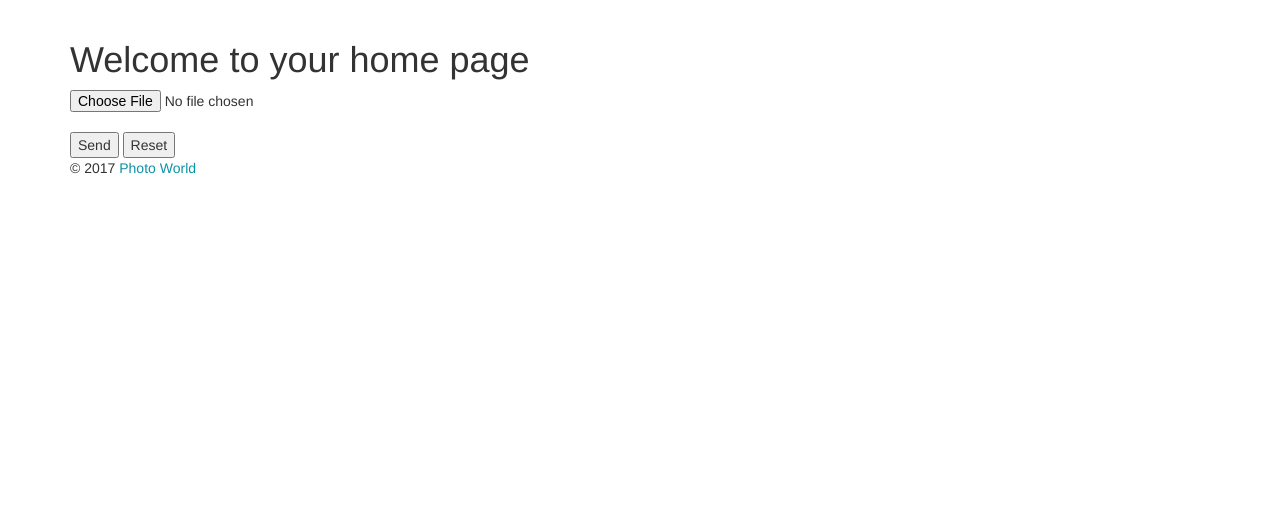
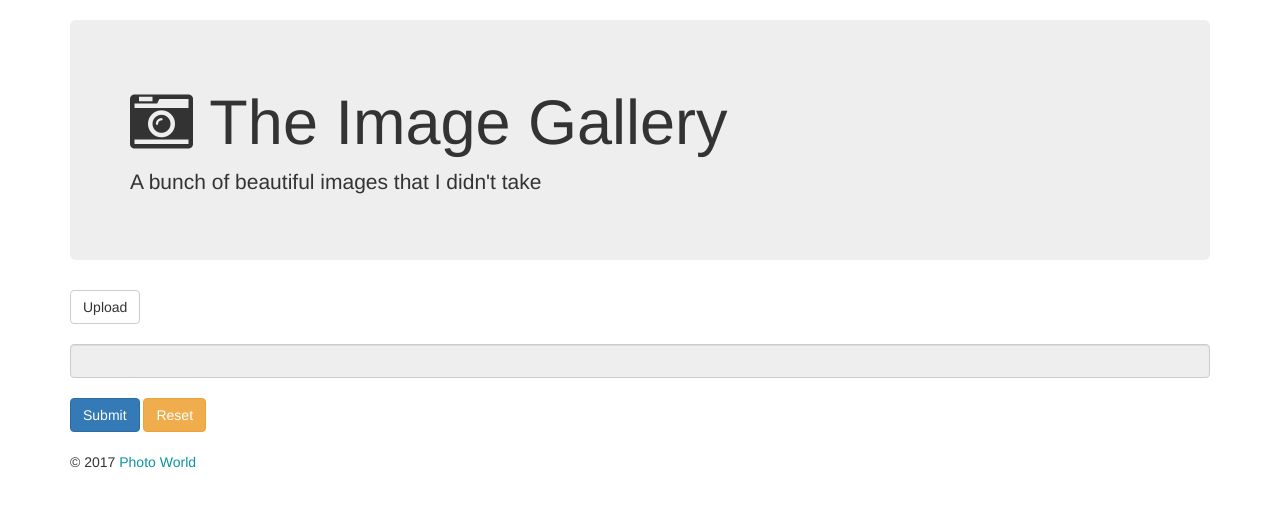
Before and after one commit to ytaminE/shiny-eureka, a Flask app: page / in a window 1280 px wide. Shown: the part 52-559 px from the top of the page. Run offline with Flask 2, Linux system fonts and the light colour scheme; the visitor is signed in with stand-in values (Sample User, id 1); some libraries are stand-ins or nearby versions.

Commit message:
Adding thumbnails in the home page for different users

```diff
--- a/app/__init__.py
+++ b/app/__init__.py
@@ -15,7 +15,7 @@ app.config.from_pyfile('development.py')
 # Variables defined here will override those in the default configuration
 app.config.from_envvar('APP_CONFIG_FILE')
 
-app.config['UPLOAD_FOLDER'] = 'app/uploads'
+app.config['UPLOAD_FOLDER'] = 'app/static/img/upload'
 
 db = SQLAlchemy(app)
 
--- /dev/null
+++ b/app/static/js/upload.js
@@ -0,0 +1,13 @@
+$(document).on('change', '#upload-button :file', function() {
+    var input = $(this),
+        numFiles = input.get(0).files ? input.get(0).files.length : 1,
+        label = input.val().replace(/\\/g, '/').replace(/.*\//, '');
+    input.trigger('fileselect', [numFiles, label]);
+});
+
+$(document).ready( function() {
+    $('#upload-button :file').on('fileselect', function(event, numFiles, label) {
+        var input = $(this).parents('#input-group').find(':text');
+        input.val('Files selected: ' + label);
+    });
+});
--- a/app/templates/base_logined.html
+++ b/app/templates/base_logined.html
@@ -4,6 +4,13 @@
 	{% block head %}
     <link rel="stylesheet" type="text/css" href="../static/css/lib/bootstrap.min.css">
     <link rel="stylesheet" type="text/css" href="../static/css/base.css">
+    <link rel="stylesheet" type="text/css" href="https://maxcdn.bootstrapcdn.com/font-awesome/4.7.0/css/font-awesome.min.css">
+    <script
+  src="http://code.jquery.com/jquery-3.2.1.js"
+  integrity="sha256-DZAnKJ/6XZ9si04Hgrsxu/8s717jcIzLy3oi35EouyE="
+  crossorigin="anonymous"></script>
+    <script src="https://maxcdn.bootstrapcdn.com/bootstrap/3.3.7/js/bootstrap.min.js" integrity="sha384-Tc5IQib027qvyjSMfHjOMaLkfuWVxZxUPnCJA7l2mCWNIpG9mGCD8wGNIcPD7Txa" crossorigin="anonymous"></script>
+
     <title>{% block title %}{% endblock %}-Photo Library</title>
     {% endblock %}
 </head>
@@ -30,12 +37,5 @@
         <p>© 2017<a style="color:#0a93a6; text-decoration:none;" href="#"> Photo World</a></p>
       </div>
     </footer>
-<script
-  src="http://code.jquery.com/jquery-3.2.1.js"
-  integrity="sha256-DZAnKJ/6XZ9si04Hgrsxu/8s717jcIzLy3oi35EouyE="
-  crossorigin="anonymous"></script>
-<!-- Latest compiled and minified JavaScript -->
-<script src="https://maxcdn.bootstrapcdn.com/bootstrap/3.3.7/js/bootstrap.min.js" integrity="sha384-Tc5IQib027qvyjSMfHjOMaLkfuWVxZxUPnCJA7l2mCWNIpG9mGCD8wGNIcPD7Txa" crossorigin="anonymous"></script>
-
 </body>
 </html>
--- a/app/templates/home.html
+++ b/app/templates/home.html
@@ -2,11 +2,41 @@
 {% block title %}Home{% endblock %}
 {% block content %}
 <div class="container">
-  <h1>Welcome to your home page</h1>
+  <div class="jumbotron">
+    <h1><i class="fa fa-camera-retro" aria-hidden="true"></i>
+The Image Gallery</h1>
+    <p>A bunch of beautiful images that I didn't take</p>
+  </div>
   <form action="/upload"  enctype="multipart/form-data" method="post">
-    <input type="file" name="uploadedfile"><br />
-    <input type="submit" value="Send">
-    <input type="reset">
+
+    <div id="input-group">
+      <label id="upload-button" class="btn btn-default">
+        Upload<input type="file" name="uploadedfile" style="display: none">
+      </label>
+      <br>
+      <br>
+      <input type="text" class="form-control" readonly="">
+    </div>
+
+    <br>
+    <label class="btn btn-primary">
+      Submit<input type="submit" style="display: none">
+    </label>
+
+    <label class="btn btn-warning">
+      Reset<input type="reset" style="display: none">
+    </label>
+
   </form>
+  <br>
+
+  {% for image in images %}
+    <div class="col-lg-4 col-sm-6">
+        <div class="thumbnail">
+            <img src="static/img/upload/{{user_id}}/{{image}}">
+        </div>
+    </div>
+  {% endfor %}
 </div>
+<script type="text/javascript" src="static/js/upload.js"></script>
 {% endblock %}
--- a/app/views.py
+++ b/app/views.py
@@ -1,3 +1,6 @@
+import os
+import glob
+
 from flask import render_template, redirect, url_for, request, flash
 from flask_login import login_required, login_user, logout_user, current_user
 from werkzeug.utils import secure_filename
@@ -5,8 +8,6 @@ from wand.image import Image
 
 from . import app, db, login_manager
 from .models import User
-
-import os
 
 ALLOWED_EXTENSIONS = {'png', 'jpg', 'jpeg', 'gif'}
 
@@ -23,7 +24,16 @@ def welcome():
 @app.route('/home')
 @login_required
 def home():
-    return render_template('home.html')
+    user_id = current_user.get_id()
+    img_path = app.config['UPLOAD_FOLDER'] + '/' + user_id + '/'
+
+    all_image_list = [glob.glob(img_path + '*.%s' % ext) for ext in ALLOWED_EXTENSIONS]
+
+    images = [item for image_list in all_image_list for item in image_list]
+
+    images = [os.path.basename(x) for x in images]
+
+    return render_template('home.html', images=images, user_id=user_id)
 
 
 def allowed_file(filename):
@@ -35,10 +45,6 @@ def allowed_file(filename):
 def upload():
     if current_user.is_authenticated and request.method == 'POST':
         username = current_user.get_id()
-        save_path = app.config['UPLOAD_FOLDER'] + '/' + username + '/'
-
-        if not os.path.exists(save_path):
-            os.makedirs(save_path)
 
         # check if the post request has the file part
         if 'uploadedfile' not in request.files:
@@ -54,6 +60,12 @@ def upload():
             # This filename can then safely be stored on a regular file system and passed to os.path.join().
             # The filename returned is an ASCII only string for maximum portability.
             filename = secure_filename(file.filename)
+
+            save_path = app.config['UPLOAD_FOLDER'] + '/' + username + '/'
+
+            if not os.path.exists(save_path):
+                os.makedirs(save_path)
+
             file.save(os.path.join(save_path, filename))
 
             with Image(filename=save_path + filename) as img:
```
